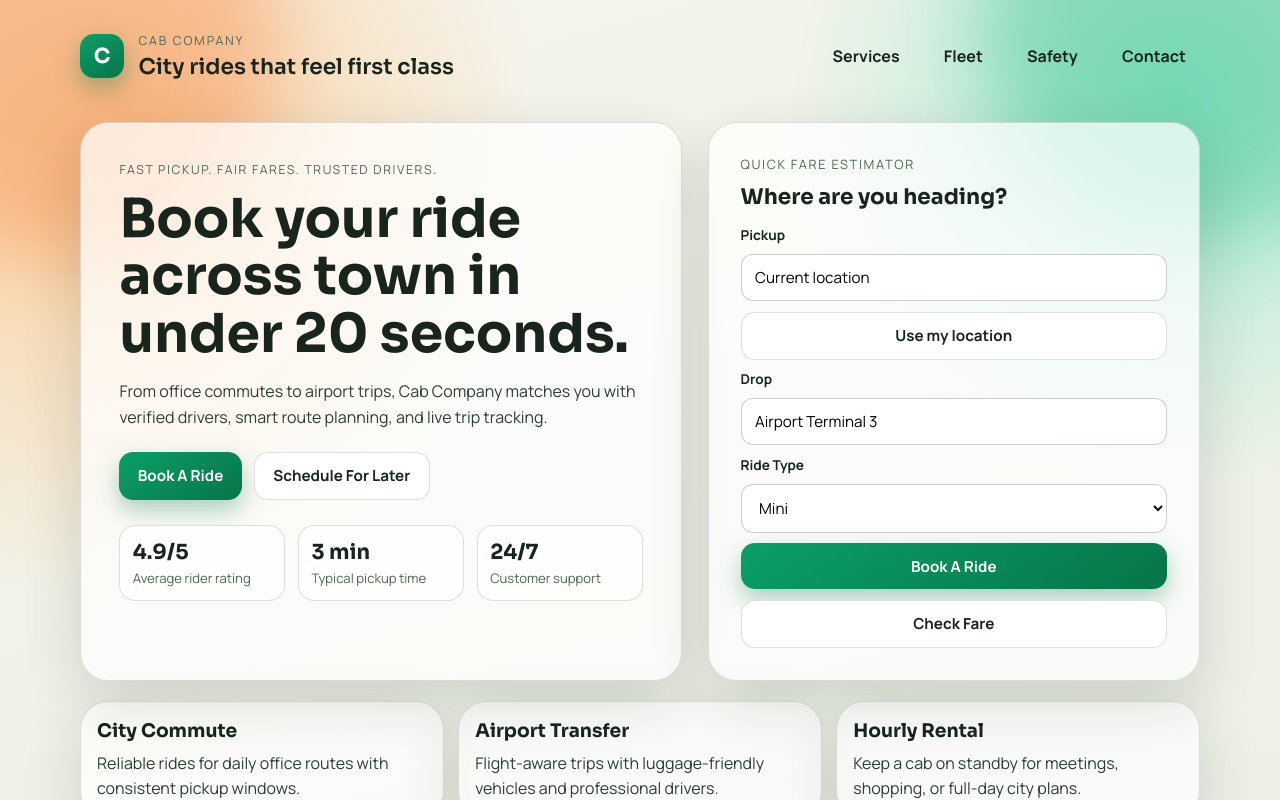
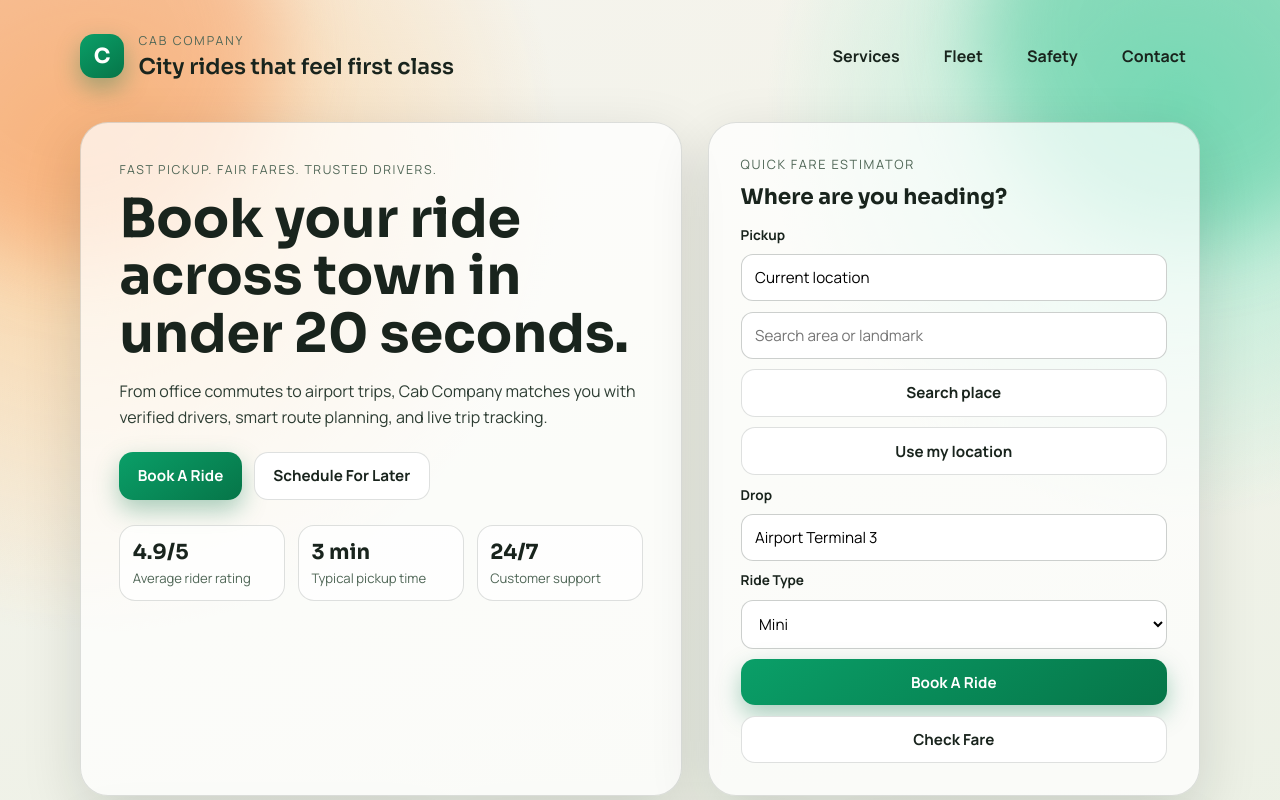
Before and after one commit to rehaanrehman156/cab-company, a React (Create React App) app in the folder frontend/customer-app/: page / in a window 1280 px wide. Shown: the top 800 px of the page. Built offline with nearby package versions, Linux system fonts and the light colour scheme; no server answers.

Commit message:
Add manual place search

```diff
--- a/frontend/customer-app/src/App.tsx
+++ b/frontend/customer-app/src/App.tsx
@@ -11,6 +11,8 @@ function App() {
   const [rideType, setRideType] = useState<RideType>('mini');
   const [fare, setFare] = useState<number | null>(null);
   const [loading, setLoading] = useState(false);
+  const [searchingPlace, setSearchingPlace] = useState(false);
+  const [placeQuery, setPlaceQuery] = useState('');
   const [message, setMessage] = useState<string | null>(null);
   const [ride, setRide] = useState<{ rideId: string; pickup: string; dropoff: string; fare: number; status: string } | null>(null);
 
@@ -27,13 +29,28 @@ function App() {
     }
 
     navigator.geolocation.getCurrentPosition(
-      (position) => {
+      async (position) => {
         const { latitude, longitude } = position.coords;
         const nextPickup = formatLocationLabel(latitude, longitude);
 
         setPickup(nextPickup);
         setFare(calculateFare(rideType, nextPickup));
-        setMessage('Pickup location detected successfully.');
+        setMessage('Resolving your current area and place...');
+
+        try {
+          const response = await fetch(`https://nominatim.openstreetmap.org/reverse?format=jsonv2&lat=${latitude}&lon=${longitude}`);
+          const data = await response.json();
+          const resolvedLabel = formatLocationLabel(latitude, longitude, data);
+
+          setPickup(resolvedLabel);
+          setFare(calculateFare(rideType, resolvedLabel));
+          setMessage('Pickup location detected successfully.');
+        } catch (error) {
+          console.warn('Reverse geocoding failed, using coordinates instead.', error);
+          setPickup(nextPickup);
+          setFare(calculateFare(rideType, nextPickup));
+          setMessage('Pickup location detected successfully.');
+        }
       },
       (error) => {
         let description = 'Unable to access your location right now.';
@@ -54,6 +71,40 @@ function App() {
         maximumAge: 0
       }
     );
+  };
+
+  const handleSearchPlace = async () => {
+    const trimmedQuery = placeQuery.trim();
+
+    if (!trimmedQuery) {
+      setMessage('Please enter a place name or landmark to search.');
+      return;
+    }
+
+    setSearchingPlace(true);
+    setMessage('Searching for that place...');
+
+    try {
+      const response = await fetch(`https://nominatim.openstreetmap.org/search?format=jsonv2&limit=1&addressdetails=1&q=${encodeURIComponent(trimmedQuery)}`);
+      const data = await response.json();
+
+      if (!Array.isArray(data) || data.length === 0) {
+        setMessage('No matching place found. Try a different name.');
+        return;
+      }
+
+      const firstMatch = data[0];
+      const resolvedLabel = formatLocationLabel(Number(firstMatch.lat), Number(firstMatch.lon), firstMatch);
+
+      setPickup(resolvedLabel);
+      setFare(calculateFare(rideType, resolvedLabel));
+      setMessage('Pickup location updated from place search.');
+    } catch (error) {
+      console.warn('Place search failed.', error);
+      setMessage('Unable to search that place right now. Please try again.');
+    } finally {
+      setSearchingPlace(false);
+    }
   };
 
   const handleCheckFare = (event: React.FormEvent) => {
@@ -149,6 +200,24 @@ function App() {
               <label htmlFor="pickup">Pickup</label>
               <input id="pickup" type="text" value={pickup} onChange={(event) => setPickup(event.target.value)} placeholder="Connaught Place" />
 
+              <div className="button-stack">
+                <input
+                  type="text"
+                  value={placeQuery}
+                  onChange={(event) => setPlaceQuery(event.target.value)}
+                  onKeyDown={(event) => {
+                    if (event.key === 'Enter') {
+                      event.preventDefault();
+                      void handleSearchPlace();
+                    }
+                  }}
+                  placeholder="Search area or landmark"
+                />
+                <button type="button" className="btn btn-ghost full-width" onClick={() => void handleSearchPlace()} disabled={searchingPlace}>
+                  {searchingPlace ? 'Searching...' : 'Search place'}
+                </button>
+              </div>
+
               <button type="button" className="btn btn-ghost" onClick={handleUseLocation}>Use my location</button>
 
               <label htmlFor="dropoff">Drop</label>
```
